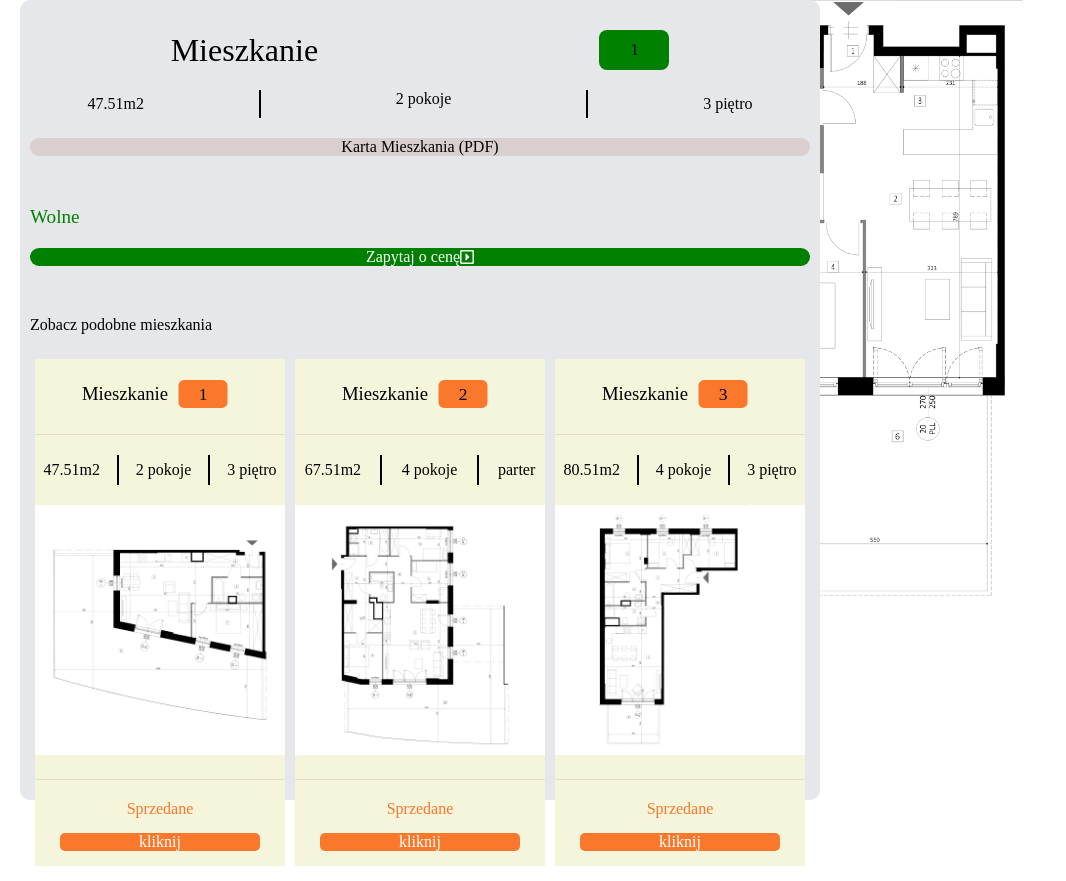
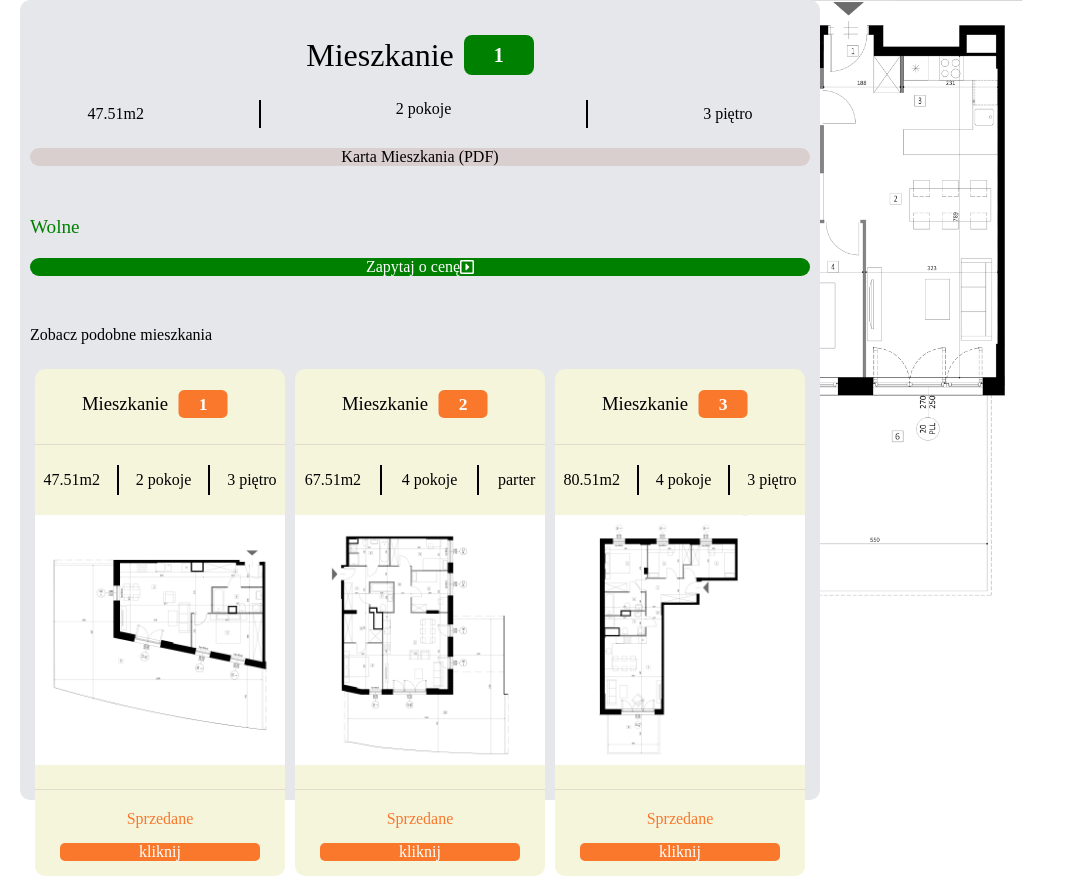
Before and after one commit to StanislawMalanowicz/Developer-production, a plain HTML site: page flat-cards/flat-one.html in a window 1280 px wide. Shown: the whole page, without its empty margins (0-1066 px from the left). Drawn offline with Linux system fonts and the light colour scheme.

Commit message:
flat card 1.20

```diff
--- a/flat-cards/style.css
+++ b/flat-cards/style.css
@@ -55,14 +55,19 @@ body{
   display: flex;
   /* border: solid; */
   align-items: center;
-  justify-content: space-around;
+  justify-content: center;
   width: 100%;
   margin-top: 20px;
 }
-/* .flat-card .title h1{
-  border: solid;
-
-} */
+.flat-card .title h1, .flat-card .title .flat-number{
+  /* border: solid; */
+  margin: 5px;
+}
+.flat-card .title .flat-number{
+  color: white;
+  font-size: 20px;
+  font-weight: bold;
+}
 .vertical-line{
   height: 100%;
   background-color: black;
@@ -130,6 +135,8 @@ align-items: center;
   background-color: rgb(250, 120, 44);
   transform: scale(.7);
   font-size: 25px;
+  color: white;
+  font-weight: bold;
 }
 
 
@@ -177,6 +184,7 @@ align-items: center;
   /* border: solid blue; */
   background-color: beige;
   margin: 5px;
+  border-radius: 10px;
 }
 .display-none{
   display: none;
```
Also changed, not shown: flat-cards/flat-one.html (+1 -1 lines).
